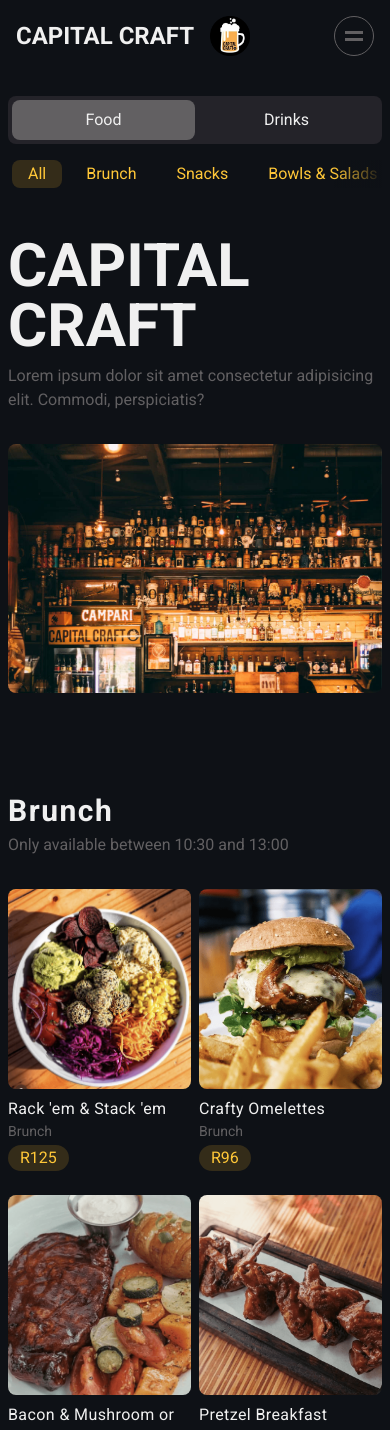
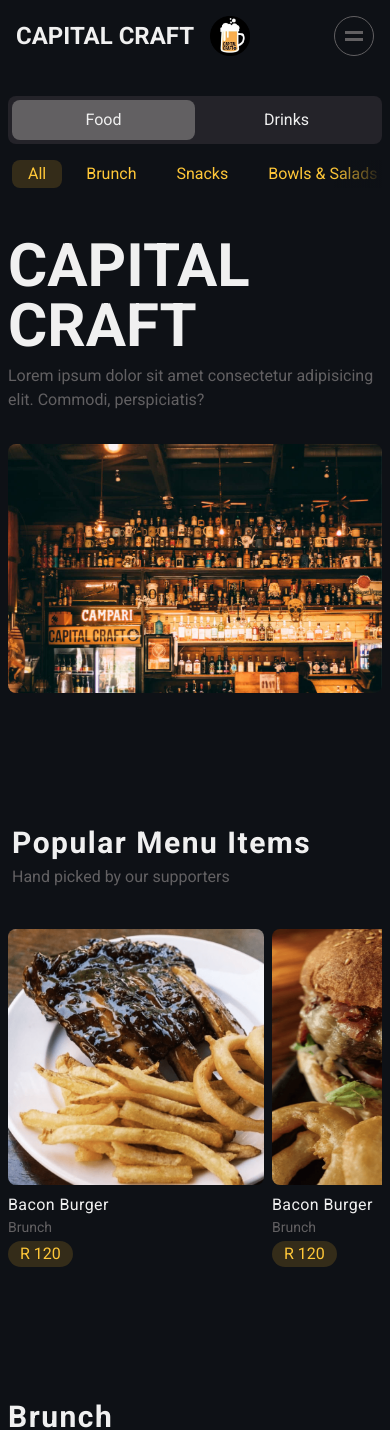
Before and after one commit to erichvorster/craft, a Next.js app: page / in a window 390 px wide. Shown: the top 1430 px of the page. Built offline with nearby package versions, Linux system fonts and the light colour scheme.

Commit message:
added scroll area to test on mobile

```diff
--- a/app/page.tsx
+++ b/app/page.tsx
@@ -153,7 +153,7 @@
                   </div>
 
                   {/* <ActionButton /> */}
-                  {/* <Carousel images={popularImages} type="Event" /> */}
+                  <Carousel images={popularImages} type="Event" />
                 </>
               )}
 
--- a/components/Carousel.tsx
+++ b/components/Carousel.tsx
@@ -53,7 +53,7 @@
 
   return (
     <div className=" mb-24 -z-20 ">
-      <div className="bg-white py-8">
+      <div className="bg-background py-8">
         <div className="pl-1 pb-2">
           <CategoryHeader
             headerText="Popular Menu Items"
@@ -77,24 +77,27 @@
                   <div className="flex flex-col">
                     <motion.div
                       key={index}
-                      className="min-w-[16rem] min-h-[16rem]  m-1 z-40 relative  pb-2  "
+                      className="min-w-[16rem] min-h-[16rem] mr-2 z-40 relative  pb-2"
                     >
                       <Image
                         src={img}
                         alt="burger"
-                        className="-z-30"
+                        className="-z-30 rounded-lg"
                         layout="fill"
                         style={{
                           pointerEvents: "none",
                         }}
                       />
                     </motion.div>
-                    <div className="p-2">
-                      <div>
-                        <h6 className="text-lg font-bold tracking-wide">
+                    <div>
+                      <div className="pt-2">
+                        <h5 className="text-md tracking-wide textt-foreground">
                           Bacon Burger
-                        </h6>
-                        <p className="text-lg  text-yellow-500/75">R90</p>
+                        </h5>
+                        <h5 className="text-sm text-card-foreground">Brunch</h5>
+                        <p className="text-md text-black mt-1 text-popover bg-popover-foreground inline-block py-[1px] px-3 rounded-full">
+                          R 120
+                        </p>
                       </div>
                     </div>
                   </div>
--- a/components/ItemDrawer.tsx
+++ b/components/ItemDrawer.tsx
@@ -7,6 +7,8 @@
 import Image, { StaticImageData } from "next/image";
 import BeerImg from "../public/beer.png";
 import { Skeleton } from "./ui/skeleton";
+import { ScrollArea } from "./ui/scroll-area";
+import { Scroll } from "lucide-react";
 ////////////////Fix any
 type ItemDrawerProps = {
   children: React.ReactNode;
@@ -46,7 +48,7 @@
         <Drawer.Content className="bg-background text-zinc-200 flex flex-col rounded-t-[10px] h-[96%]  fixed bottom-0 left-0 right-0 z-40">
           {beer && (
             <>
-              <div className="mx-auto w-12 h-1.5 flex-shrink-0 rounded-full bg-zinc-300 mb-4 mt-4" />
+              <div className="mx-auto w-12 h-1.5 flex-shrink-0 rounded-full bg-zinc-300 mb-2 mt-4" />
               <div>
                 <div className="">
                   <div className="">
@@ -126,10 +128,11 @@
 
           {food && (
             <>
-              <div className="mx-auto w-24 h-1 flex-shrink-0 rounded-full bg-card-foreground absolute left-1/2 transform -translate-x-1/2 z-50 top-5" />
+              <div className="mx-auto w-24 h-1 flex-shrink-0 rounded-full bg-card-foreground absolute left-1/2 transform -translate-x-1/2 z-50 top-4" />
+              <ScrollArea>
                 <div>
                   <div className="">
-                  <div className="h-[340px] w-[340px] mx-auto relative rounded-lg mt-12">
+                    <div className="h-[340px] w-auto relative rounded-lg mt-10 mx-2">
                       <Image
                         src={img}
                         alt="beer"
@@ -138,13 +141,15 @@
                         className="mx-auto rounded-lg"
                       />
                     </div>
-                  <div className="px-8 text-foreground mt-10">
+                    <div className="px-6 text-foreground mt-10">
                       <div className="text-3xl font-bold m-0 mb-2 ">
                         {food.name}
                       </div>
                       <div className="mt-4">
                         <p className="font-bold mb-1 text-card">Description</p>
-                      <p className="text-card-foreground">{food.description}</p>
+                        <p className="text-card-foreground">
+                          {food.description}
+                        </p>
                       </div>
                       <div className="bg-popover-foreground text-popover inline-block py-2 px-8 rounded-full mt-5">
                         R{food.fixedPrice.price}
@@ -152,6 +157,7 @@
                     </div>
                   </div>
                 </div>
+              </ScrollArea>
             </>
           )}
         </Drawer.Content>
--- a/components/ui/accordion.tsx
+++ b/components/ui/accordion.tsx
@@ -28,7 +28,7 @@
     <AccordionPrimitive.Trigger
       ref={ref}
       className={cn(
-        "flex flex-1 items-center text-foreground justify-between py-4 font-medium transition-all hover:underline [&[data-state=open]>svg]:rotate-180 ",
+        "flex flex-1 items-center text-foreground justify-between py-4 font-medium transition-all [&[data-state=open]>svg]:rotate-180 ",
         className
       )}
       {...props}
--- /dev/null
+++ b/components/ui/scroll-area.tsx
@@ -0,0 +1,48 @@
+"use client"
+
+import * as React from "react"
+import * as ScrollAreaPrimitive from "@radix-ui/react-scroll-area"
+
+import { cn } from "@/lib/utils"
+
+const ScrollArea = React.forwardRef<
+  React.ElementRef<typeof ScrollAreaPrimitive.Root>,
+  React.ComponentPropsWithoutRef<typeof ScrollAreaPrimitive.Root>
+>(({ className, children, ...props }, ref) => (
+  <ScrollAreaPrimitive.Root
+    ref={ref}
+    className={cn("relative overflow-hidden", className)}
+    {...props}
+  >
+    <ScrollAreaPrimitive.Viewport className="h-full w-full rounded-[inherit]">
+      {children}
+    </ScrollAreaPrimitive.Viewport>
+    <ScrollBar />
+    <ScrollAreaPrimitive.Corner />
+  </ScrollAreaPrimitive.Root>
+))
+ScrollArea.displayName = ScrollAreaPrimitive.Root.displayName
+
+const ScrollBar = React.forwardRef<
+  React.ElementRef<typeof ScrollAreaPrimitive.ScrollAreaScrollbar>,
+  React.ComponentPropsWithoutRef<typeof ScrollAreaPrimitive.ScrollAreaScrollbar>
+>(({ className, orientation = "vertical", ...props }, ref) => (
+  <ScrollAreaPrimitive.ScrollAreaScrollbar
+    ref={ref}
+    orientation={orientation}
+    className={cn(
+      "flex touch-none select-none transition-colors",
+      orientation === "vertical" &&
+        "h-full w-2.5 border-l border-l-transparent p-[1px]",
+      orientation === "horizontal" &&
+        "h-2.5 flex-col border-t border-t-transparent p-[1px]",
+      className
+    )}
+    {...props}
+  >
+    <ScrollAreaPrimitive.ScrollAreaThumb className="relative flex-1 rounded-full bg-border" />
+  </ScrollAreaPrimitive.ScrollAreaScrollbar>
+))
+ScrollBar.displayName = ScrollAreaPrimitive.ScrollAreaScrollbar.displayName
+
+export { ScrollArea, ScrollBar }
--- a/package.json
+++ b/package.json
@@ -11,6 +11,7 @@
   "dependencies": {
     "@radix-ui/react-accordion": "^1.1.2",
     "@radix-ui/react-dialog": "^1.0.5",
+    "@radix-ui/react-scroll-area": "^1.0.5",
     "@radix-ui/react-separator": "^1.0.3",
     "@radix-ui/react-slot": "^1.0.2",
     "@radix-ui/react-tabs": "^1.0.4",
```
Also changed, not shown: 1 other file (tests, documents, lock files or other folders). Lines whose indentation alone changed are shown as unchanged.
